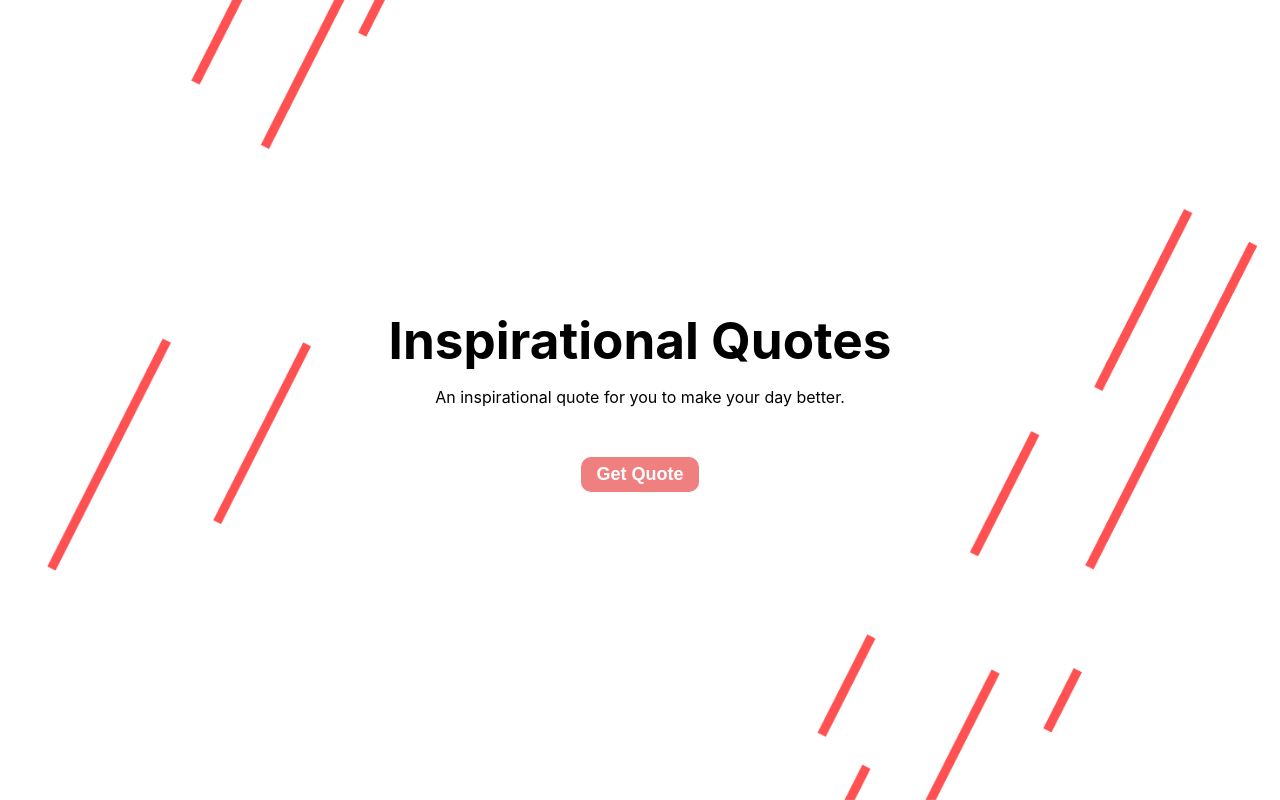
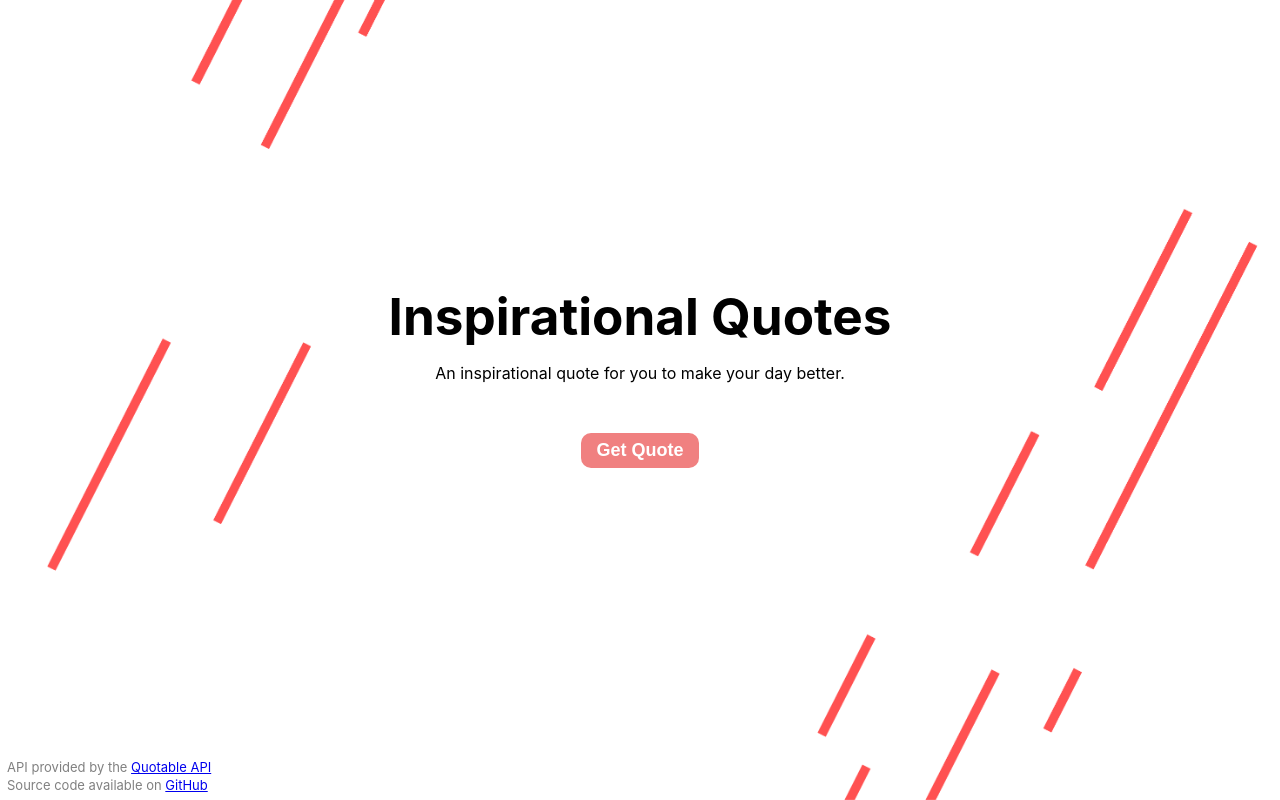
Before and after one commit to NotRewd/inspirational-quotes-website, a SvelteKit app: page / in a window 1280 px wide. Built offline with nearby package versions, Linux system fonts and the light colour scheme.

Commit message:
Added loading and error states, and attribution footer

```diff
--- a/package.json
+++ b/package.json
@@ -10,6 +10,7 @@
 		"format": "prettier --write ."
 	},
 	"devDependencies": {
+		"@iconify/svelte": "^4.0.2",
 		"@sveltejs/adapter-auto": "^3.0.0",
 		"@sveltejs/kit": "^2.0.0",
 		"@sveltejs/vite-plugin-svelte": "^3.0.0",
--- a/src/app.css
+++ b/src/app.css
@@ -12,7 +12,10 @@
 }
 
 body {
+    display: flex;
+    flex-direction: column;
     margin: 0;
+    height: 100vh;
 }
 
 h1 {
@@ -53,6 +56,19 @@ h2 {
     object-position: center;
 }
 
+.main {
+    display: flex;
+    flex-grow: 1;
+    margin-top: auto;
+    margin-left: auto;
+    margin-right: auto;
+    flex-direction: column;
+    align-items: center;
+    text-align: center;
+    max-width: 700px;
+    justify-content: center;
+}
+
 .quote {
     text-align: center;
     font-size: 1.5em;
@@ -63,19 +79,6 @@ h2 {
     border-radius: 20px;
     padding: 20px 35px;
     filter: drop-shadow(2mm 2mm 10px rgba(0, 0, 0, 0.2));
-}
-
-.main {
-    display: flex;
-    margin-top: auto;
-    margin-left: auto;
-    margin-right: auto;
-    flex-direction: column;
-    align-items: center;
-    text-align: center;
-    min-height: 100vh;
-    max-width: 700px;
-    justify-content: center;
 }
 
 .button {
@@ -97,3 +100,13 @@ h2 {
 .button:active {
     background-color: darkred;
 }
+
+.footer {
+    color: gray;
+    margin: 5px;
+    font-size: small;
+}
+
+.footer > p {
+    margin: 2px;
+}
--- /dev/null
+++ b/src/lib/components/ErrorState.svelte
@@ -0,0 +1,25 @@
+<script>
+  import Icon from "@iconify/svelte";
+</script>
+
+<div class="error">
+  <div class="error-icon">
+    <Icon icon="mdi:alert-circle" />
+  </div>
+  <slot />
+</div>
+
+<style>
+  .error {
+    display: flex;
+    justify-content: center;
+    align-items: center;
+    gap: 10px;
+    color: lightcoral;
+    font-weight: bold;
+  }
+
+  .error-icon {
+    margin-top: 5px;
+  }
+</style>
--- /dev/null
+++ b/src/lib/components/LoadingState.svelte
@@ -0,0 +1,25 @@
+<script>
+  import Icon from "@iconify/svelte";
+</script>
+
+<div class="loading">
+  <div class="loading-icon">
+    <Icon icon="line-md:loading-loop" />
+  </div>
+  <slot />
+</div>
+
+<style>
+  .loading {
+    display: flex;
+    justify-content: center;
+    align-items: center;
+    gap: 10px;
+    color: lightcoral;
+    font-weight: bold;
+  }
+
+  .loading-icon {
+    margin-top: 4px;
+  }
+</style>
--- a/src/routes/+page.svelte
+++ b/src/routes/+page.svelte
@@ -1,4 +1,7 @@
 <script>
+  import LoadingState from "$lib/components/LoadingState.svelte";
+  import ErrorState from "$lib/components/ErrorState.svelte";
+
   let quote;
 
   const generateQuote = async () => {
@@ -17,7 +20,9 @@
 
   {#if quote}
     {#await quote}
-      <p class="quote">Loading quote...</p>
+      <div class="state">
+        <LoadingState>Loading...</LoadingState>
+      </div>
     {:then quote}
       <p class="quote">
         {quote.content} -
@@ -25,8 +30,28 @@
           >{quote.author}</a
         >
       </p>
+    {:catch error}
+      <div class="state">
+        <ErrorState>API is unavailable at the moment</ErrorState>
+      </div>
     {/await}
   {/if}
 
   <button class="button" on:click={onGetQuoteClicked}>Get Quote</button>
 </div>
+
+<div class="footer">
+  <p>API provided by the <a href="https://api.quotable.io/">Quotable API</a></p>
+  <p>
+    Source code available on <a href="https://github.com/lukePeavey/quotable"
+      >GitHub</a
+    >
+  </p>
+</div>
+
+<style>
+  .state {
+    font-size: large;
+    margin: 0px 20px 50px 20px;
+  }
+</style>
```
Also changed, not shown: 1 other file (tests, documents, lock files or other folders).
